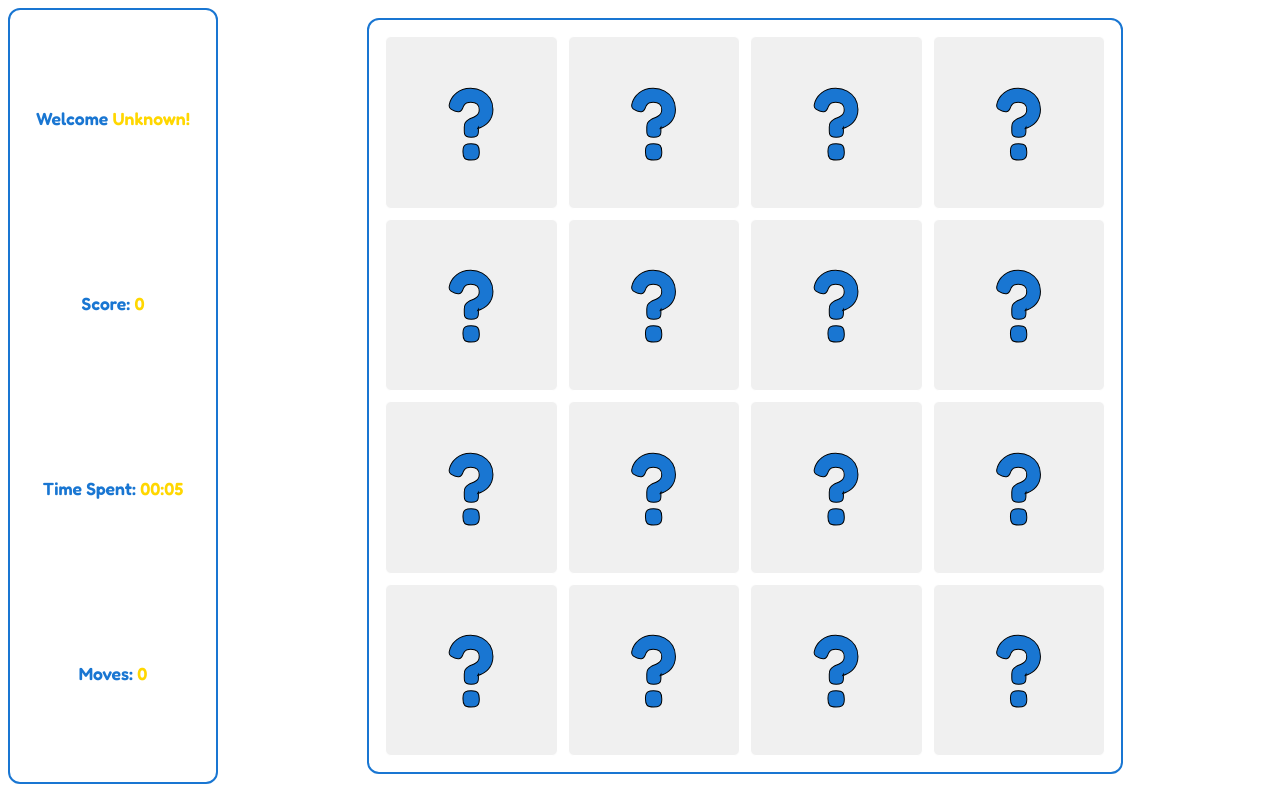
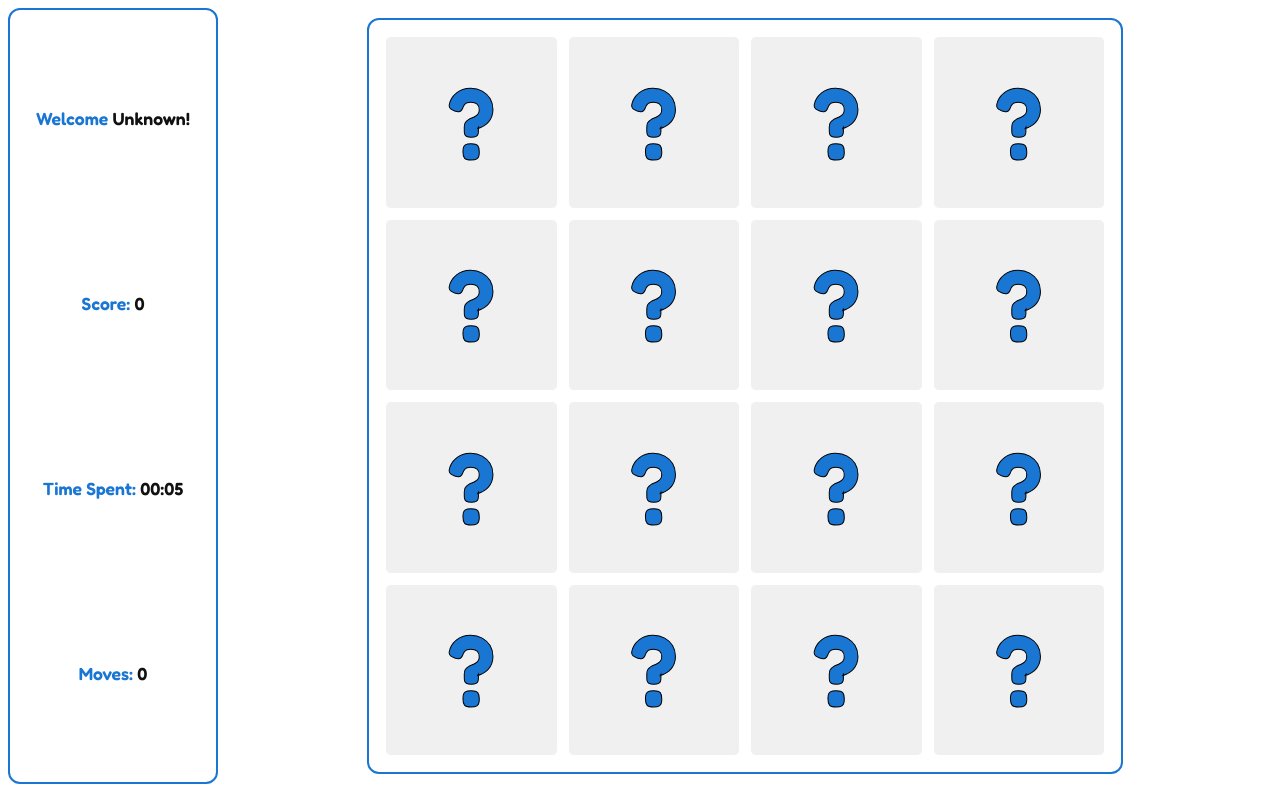
Before and after one commit to Hadi87s/Memory-Card-Game, a React (Vite) app: page /game in a window 1280 px wide. Built offline with nearby package versions, Linux system fonts and the light colour scheme.

Commit message:
Fixing an elapsed time bug.

```diff
--- a/src/App.css
+++ b/src/App.css
@@ -15,7 +15,7 @@ body {
 }
 
 .status {
-  color: gold;
+  color: #111;
   display: flex;
   flex-direction: column;
   justify-content: space-around;
--- a/src/screens/game.screen.tsx
+++ b/src/screens/game.screen.tsx
@@ -55,9 +55,10 @@ const GameScreen = () => {
   useEffect(() => {
     if (!gameState.isPuzzleComplete) {
       intervalID.current = setInterval(() => {
-        dispatch({ type: "INCREMENT_TIME" });
+        dispatch({ type: "INCREMENT_TIME", payload: 1 });
       }, 1000);
     } else {
+
       clearInterval(intervalID.current);
     }
   }, [gameState.isPuzzleComplete]);
@@ -113,7 +114,7 @@ const GameScreen = () => {
         <div className="elapsed-time">
           <span style={{ color: "#1976d2" }}>Time Spent: </span>{" "}
           <span
-            style={{ color: gameState.isPuzzleComplete ? "green" : "gold" }}
+            style={{ color: gameState.isPuzzleComplete ? "green" : "#111" }}
           >
             {formatTime(gameState.elapsedTime)}
           </span>
--- a/src/state/gameReducer.ts
+++ b/src/state/gameReducer.ts
@@ -19,7 +19,7 @@ function gameReducer(state: GameState, action: GameAction): GameState {
       }
     }
     case "INCREMENT_TIME": {
-      return { ...state, elapsedTime: state.elapsedTime + 1 };
+      return { ...state, elapsedTime: state.elapsedTime + action.payload };
     }
     case "COMPLETE_PUZZLE": {
       return { ...state, isPuzzleComplete: action.payload };
--- a/src/types/@types.ts
+++ b/src/types/@types.ts
@@ -27,6 +27,6 @@ export type GameAction =
   | { type: "UPDATE_CARDS"; payload: ICard[] }
   | { type: "COMPARE_CARDS"; payload: boolean }
   | { type: "INVOKED_CARDS"; payload: ICard[] }
-  | { type: "INCREMENT_TIME"; payload?: number }
+  | { type: "INCREMENT_TIME"; payload: number }
   | { type: "COMPLETE_PUZZLE"; payload: boolean }
   | { type: "INCREMENT_TRIES"; payload?: number };
```
